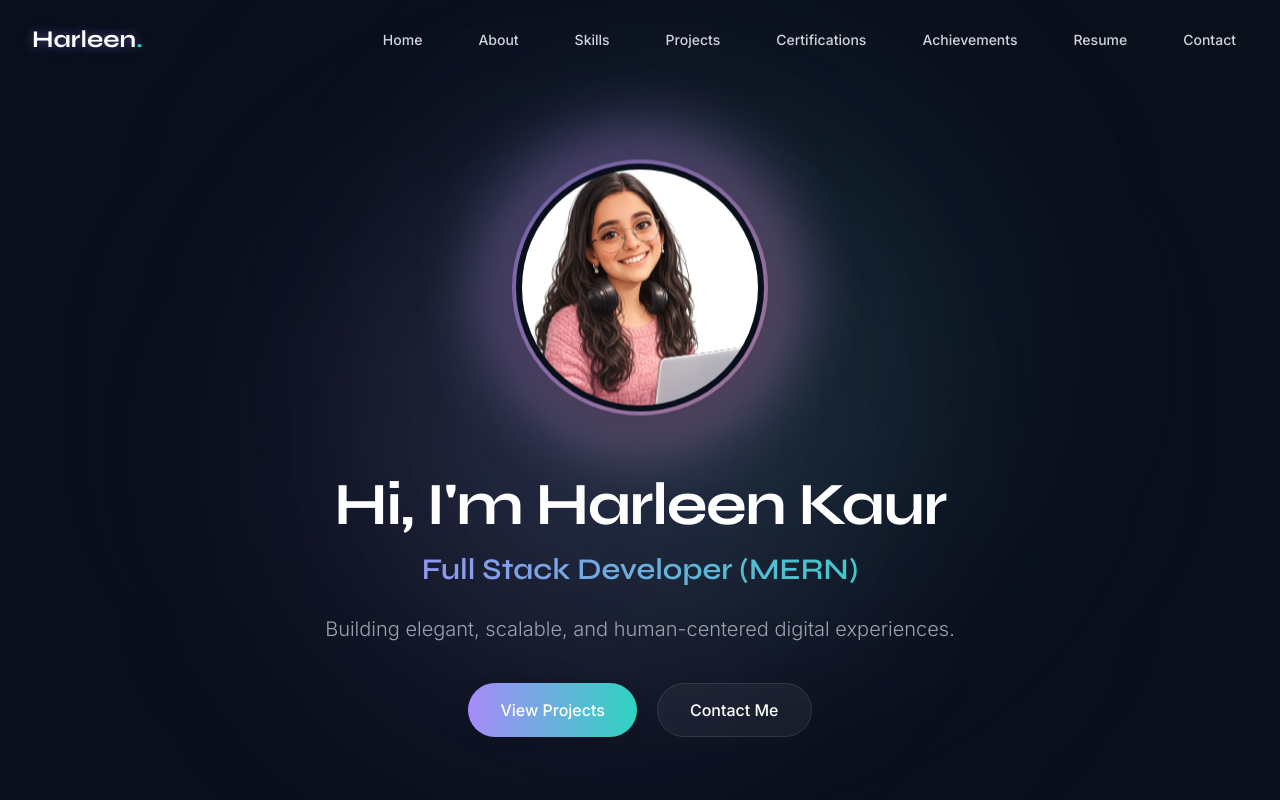
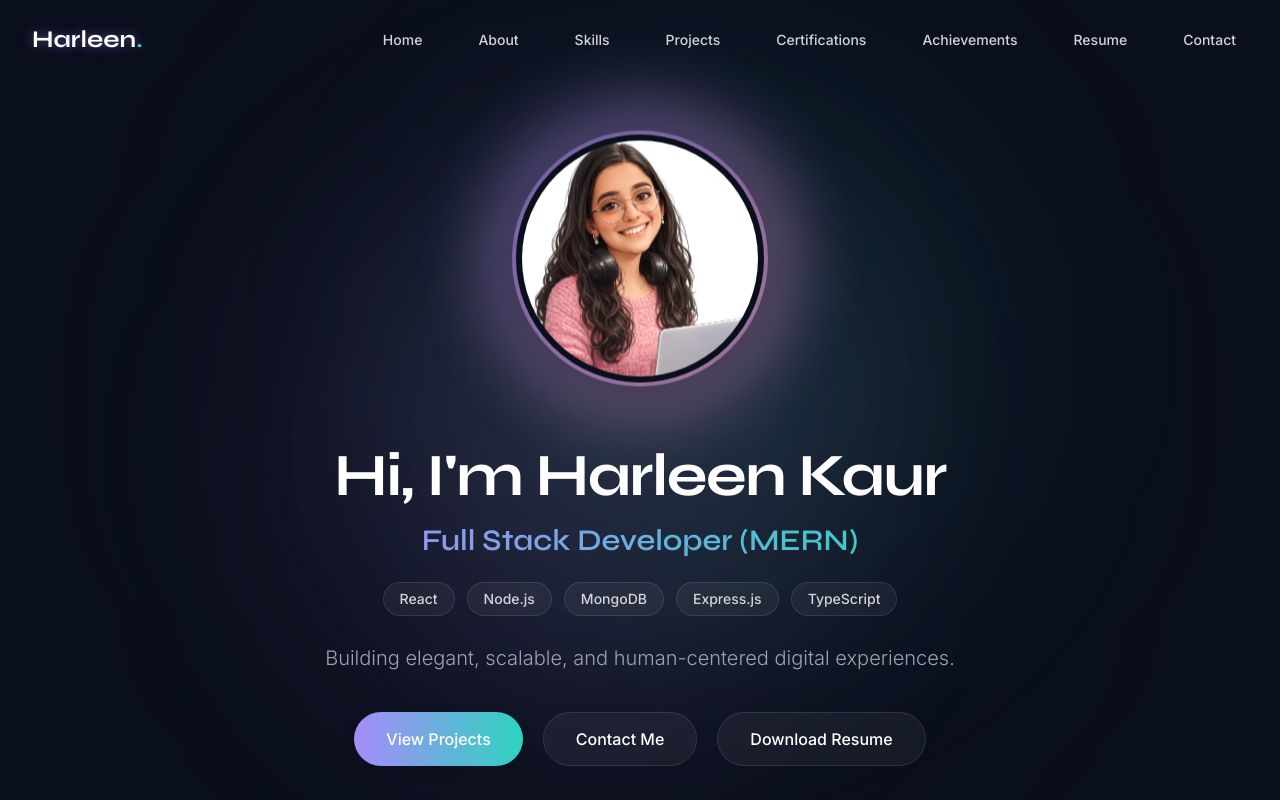
Before and after one commit to harleenkaur1505/Portfolio, a React (Vite) app: page / in a window 1280 px wide. Shown: the top 800 px of the page. Built offline with nearby package versions, Linux system fonts and the light colour scheme.

Commit message:
made changes in hero section

```diff
--- a/src/components/sections/Hero.jsx
+++ b/src/components/sections/Hero.jsx
@@ -54,6 +54,19 @@ export default function Hero() {
           <h2 className="text-2xl md:text-3xl font-syne font-semibold bg-clip-text text-transparent bg-gradient-to-r from-accent-lavender to-accent-teal">
             Full Stack Developer (MERN)
           </h2>
+
+          {/* Skill Pills */}
+          <div className="flex flex-wrap justify-center gap-3 pt-2">
+            {['React', 'Node.js', 'MongoDB', 'Express.js', 'TypeScript'].map((skill, index) => (
+              <span
+                key={index}
+                className="px-4 py-1.5 rounded-full bg-white/5 border border-white/10 text-white/80 text-sm font-medium hover:bg-white/10 hover:border-accent-teal/30 hover:text-accent-teal transition-all cursor-default shadow-sm"
+              >
+                {skill}
+              </span>
+            ))}
+          </div>
+
           <p className="text-[#9CA3AF] text-lg md:text-xl font-light leading-relaxed pt-3 max-w-2xl mx-auto px-4">
             Building elegant, scalable, and human-centered digital experiences.
           </p>
@@ -83,6 +96,16 @@ export default function Hero() {
           >
             Contact Me
           </motion.a>
+
+          <motion.a
+            href="/resume/portfolio.pdf"
+            download="Harleen_Kaur_Resume.pdf"
+            whileHover={{ scale: 1.03 }}
+            whileTap={{ scale: 0.98 }}
+            className="px-8 py-3.5 rounded-full bg-white/5 border border-white/10 text-white font-medium hover:border-accent-teal/50 hover:bg-accent-teal/5 hover:shadow-[0_0_15px_rgba(45,212,191,0.2)] transition-all duration-300 flex items-center justify-center"
+          >
+            Download Resume
+          </motion.a>
         </motion.div>
       </div>
     </section>
```
